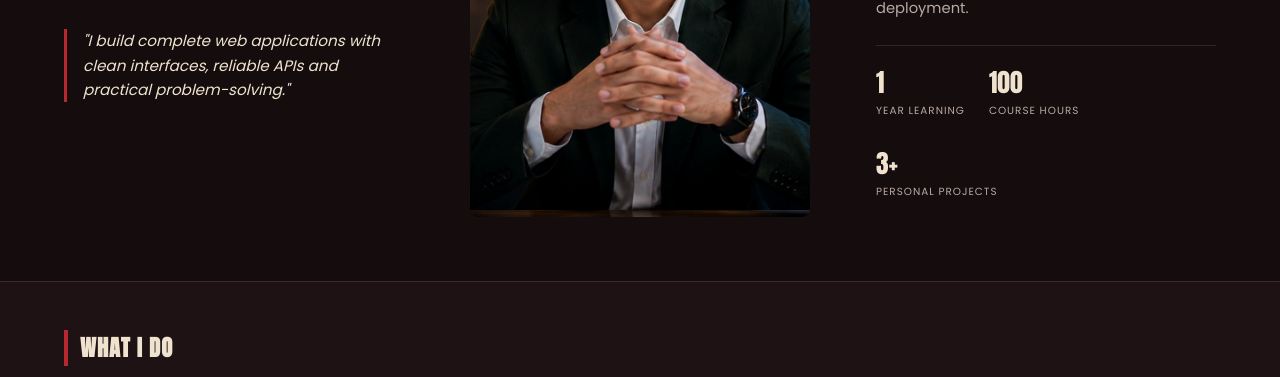
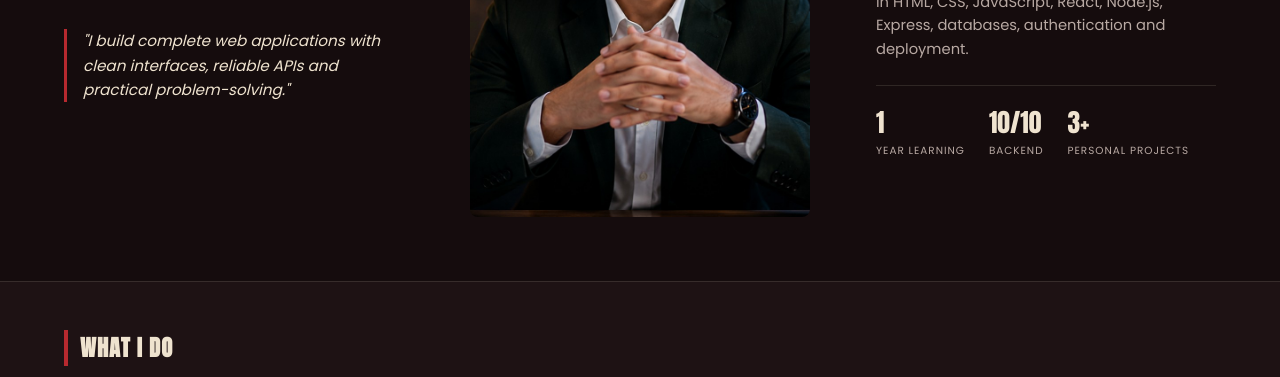
Before and after one commit to heytaufik/my-portfolio, a plain HTML site: page index.html in a window 1280 px wide. Shown: the part 423-800 px from the top of the page. Drawn offline with Linux system fonts and the light colour scheme.

Commit message:
Update backend stat and remove course hours stat

```diff
--- a/index.html
+++ b/index.html
@@ -45,7 +45,7 @@
 
         <div class="stats">
           <div class="stat"><span class="num">1</span><span class="label">Year Learning</span></div>
-          <div class="stat"><span class="num">100</span><span class="label">Course Hours</span></div>
+          <div class="stat"><span class="num">10/10</span><span class="label">BACKEND</span></div>
           <div class="stat"><span class="num">3+</span><span class="label">Personal Projects</span></div>
         </div>
       </div>
```
